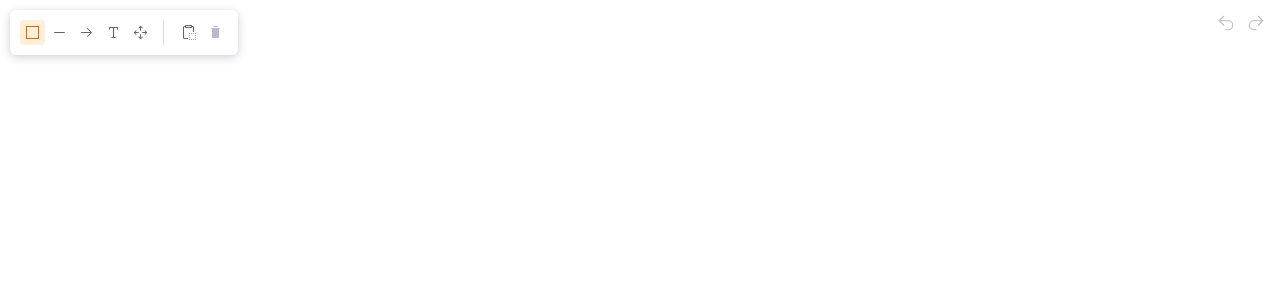
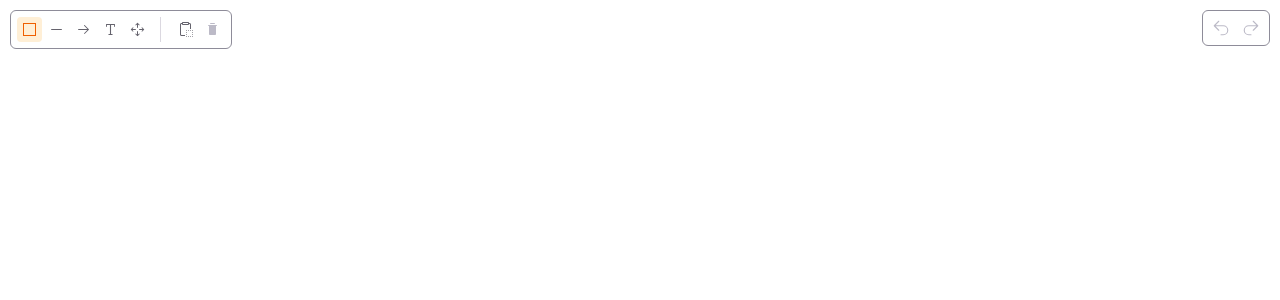
Before and after one commit to flarepen/flarepen, a React (Create React App) app: page / in a window 1280 px wide. Shown: the top 300 px of the page. Built offline with nearby package versions, Linux system fonts and the light colour scheme.

Commit message:
Flat toolbar

```diff
--- a/src/components/UndoRedo.tsx
+++ b/src/components/UndoRedo.tsx
@@ -32,4 +32,7 @@ export default styled(UndoRedo, {
   right: 10,
   top: 10,
   position: 'absolute',
+  border: `1px solid ${mauve.mauve9}`,
+  padding: 4,
+  borderRadius: 6,
 });
--- a/src/components/toolbar/index.tsx
+++ b/src/components/toolbar/index.tsx
@@ -17,9 +17,9 @@ const ToolBar = styled(ToolbarPrimitive.Root, {
   float: 'left',
   position: 'absolute',
   display: 'flex',
-  padding: '10px',
+  padding: 6,
   borderRadius: 6,
-  boxShadow: `0 2px 10px ${mauve.mauve7}`,
+  border: `1px solid ${mauve.mauve9}`,
 });
 
 export { ToolBar, Separator, ToggleGroup, ActionGroup };
```
